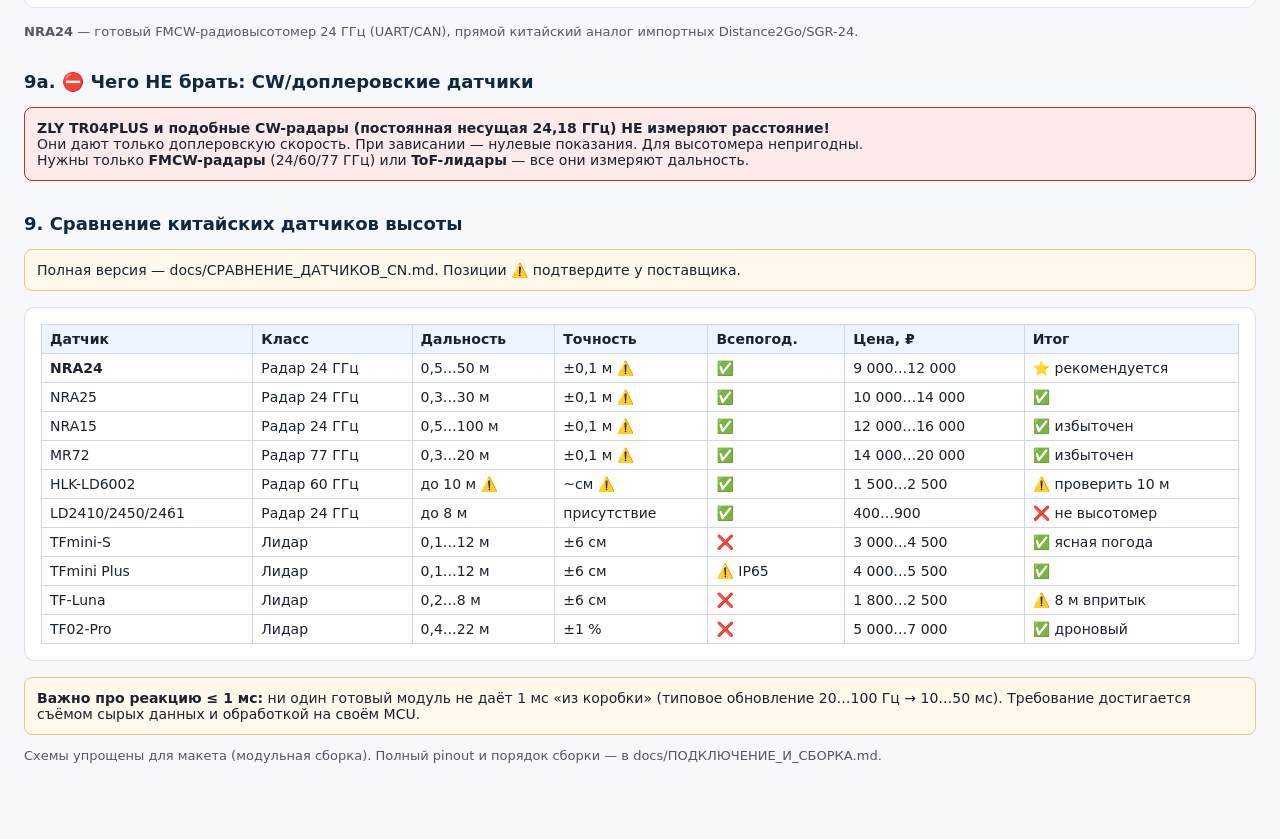
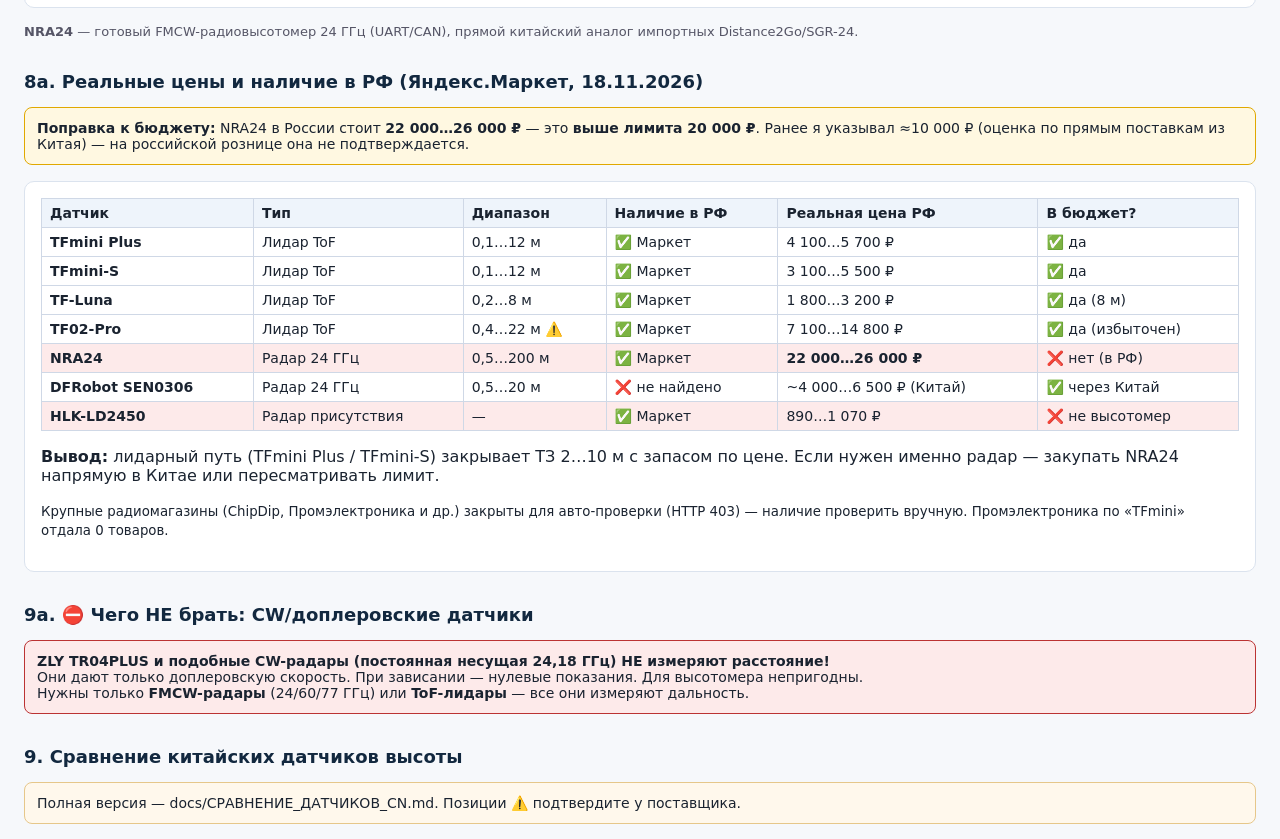
Before and after one commit to v707ot/radar, a plain HTML site: page index.html in a window 1280 px wide. Shown: the part 3972-4811 px from the top of the page. Before the commit the page ends 4772 px from the top, so only its background shows below. Drawn offline with Linux system fonts and the light colour scheme.

Commit message:
Добавить проверку наличия и реальные цены датчиков в РФ
- новый документ: реальные цены Яндекс.Маркет, наличие в РФ
- поправка: NRA24 в РФ стоит 22 000-26 000 руб (выше лимита 20 000)
- поправка: TF02-Pro по паспорту 0,4-22 м, а не 40 м
- предупреждение: HLK-LD2450 — датчик присутствия, не высотомер

```diff
--- a/index.html
+++ b/index.html
@@ -292,6 +292,28 @@ table{border-collapse:collapse;width:100%;font-size:14px} td,th{border:1px solid
 <p style="font-size:13px;color:#556"><b>NRA24</b> — готовый FMCW-радиовысотомер 24 ГГц (UART/CAN), прямой китайский аналог импортных Distance2Go/SGR-24.</p>
 
 
+
+<h2>8a. Реальные цены и наличие в РФ (Яндекс.Маркет, 18.11.2026)</h2>
+<div class="note" style="background:#fff8e1;border-color:#e0a800">
+<b>Поправка к бюджету:</b> NRA24 в России стоит <b>22 000…26 000 ₽</b> — это <b>выше лимита 20 000 ₽</b>.
+Ранее я указывал ≈10 000 ₽ (оценка по прямым поставкам из Китая) — на российской рознице она не подтверждается.
+</div>
+<div class="card">
+<table>
+<tr><th>Датчик</th><th>Тип</th><th>Диапазон</th><th>Наличие в РФ</th><th>Реальная цена РФ</th><th>В бюджет?</th></tr>
+<tr><td><b>TFmini Plus</b></td><td>Лидар ToF</td><td>0,1…12 м</td><td>✅ Маркет</td><td>4 100…5 700 ₽</td><td>✅ да</td></tr>
+<tr><td><b>TFmini-S</b></td><td>Лидар ToF</td><td>0,1…12 м</td><td>✅ Маркет</td><td>3 100…5 500 ₽</td><td>✅ да</td></tr>
+<tr><td><b>TF-Luna</b></td><td>Лидар ToF</td><td>0,2…8 м</td><td>✅ Маркет</td><td>1 800…3 200 ₽</td><td>✅ да (8 м)</td></tr>
+<tr><td><b>TF02-Pro</b></td><td>Лидар ToF</td><td>0,4…22 м ⚠️</td><td>✅ Маркет</td><td>7 100…14 800 ₽</td><td>✅ да (избыточен)</td></tr>
+<tr style="background:#fdeaea"><td><b>NRA24</b></td><td>Радар 24 ГГц</td><td>0,5…200 м</td><td>✅ Маркет</td><td><b>22 000…26 000 ₽</b></td><td>❌ нет (в РФ)</td></tr>
+<tr><td><b>DFRobot SEN0306</b></td><td>Радар 24 ГГц</td><td>0,5…20 м</td><td>❌ не найдено</td><td>~4 000…6 500 ₽ (Китай)</td><td>✅ через Китай</td></tr>
+<tr style="background:#fdeaea"><td><b>HLK-LD2450</b></td><td>Радар присутствия</td><td>—</td><td>✅ Маркет</td><td>890…1 070 ₽</td><td>❌ не высотомер</td></tr>
+</table>
+<p><b>Вывод:</b> лидарный путь (TFmini Plus / TFmini-S) закрывает ТЗ 2…10 м с запасом по цене.
+Если нужен именно радар — закупать NRA24 напрямую в Китае или пересматривать лимит.</p>
+<p><small>Крупные радиомагазины (ChipDip, Промэлектроника и др.) закрыты для авто-проверки
+(HTTP 403) — наличие проверить вручную. Промэлектроника по «TFmini» отдала 0 товаров.</small></p>
+</div>
 <h2>9a. ⛔ Чего НЕ брать: CW/доплеровские датчики</h2>
 <div class="note" style="background:#fdeaea;border-color:#b33">
 <b>ZLY TR04PLUS и подобные CW-радары (постоянная несущая 24,18 ГГц) НЕ измеряют расстояние!</b><br>
```
Also changed, not shown: preview.html (+22 -0 lines), 3 other files.
